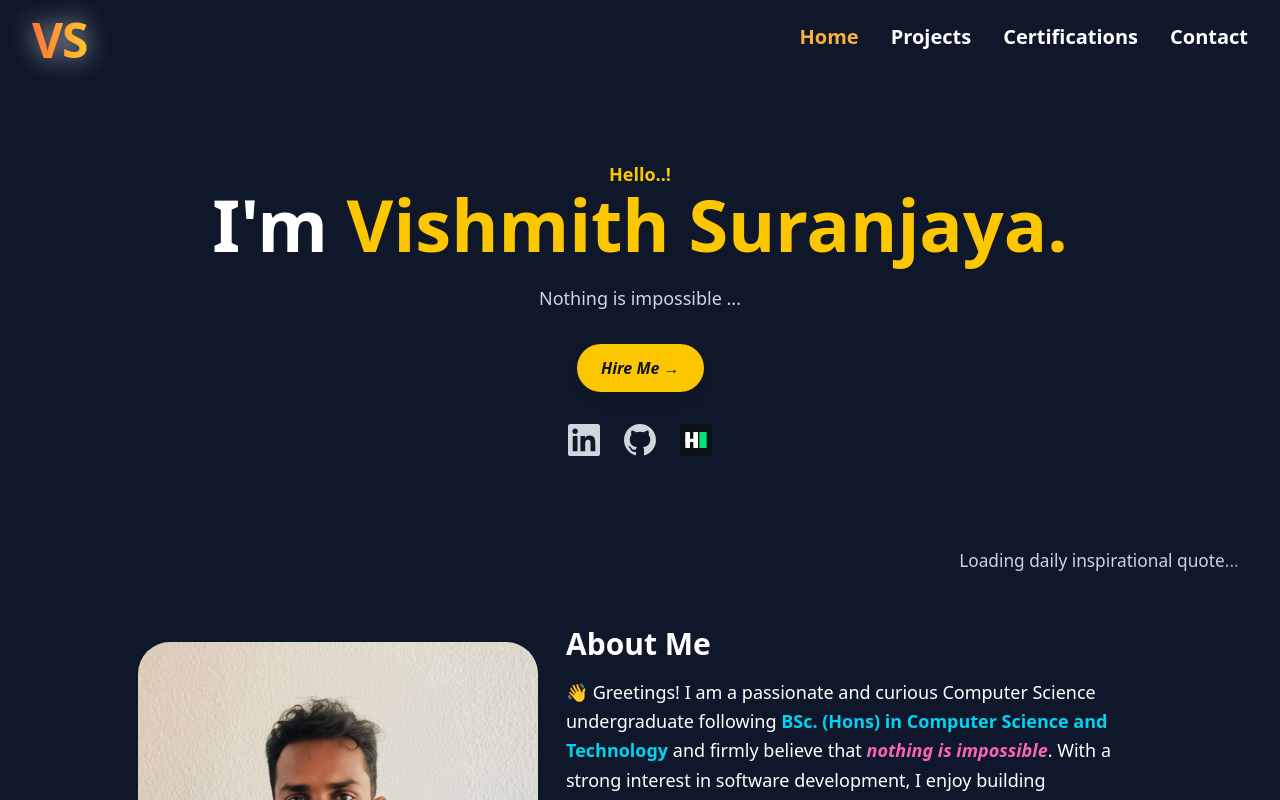
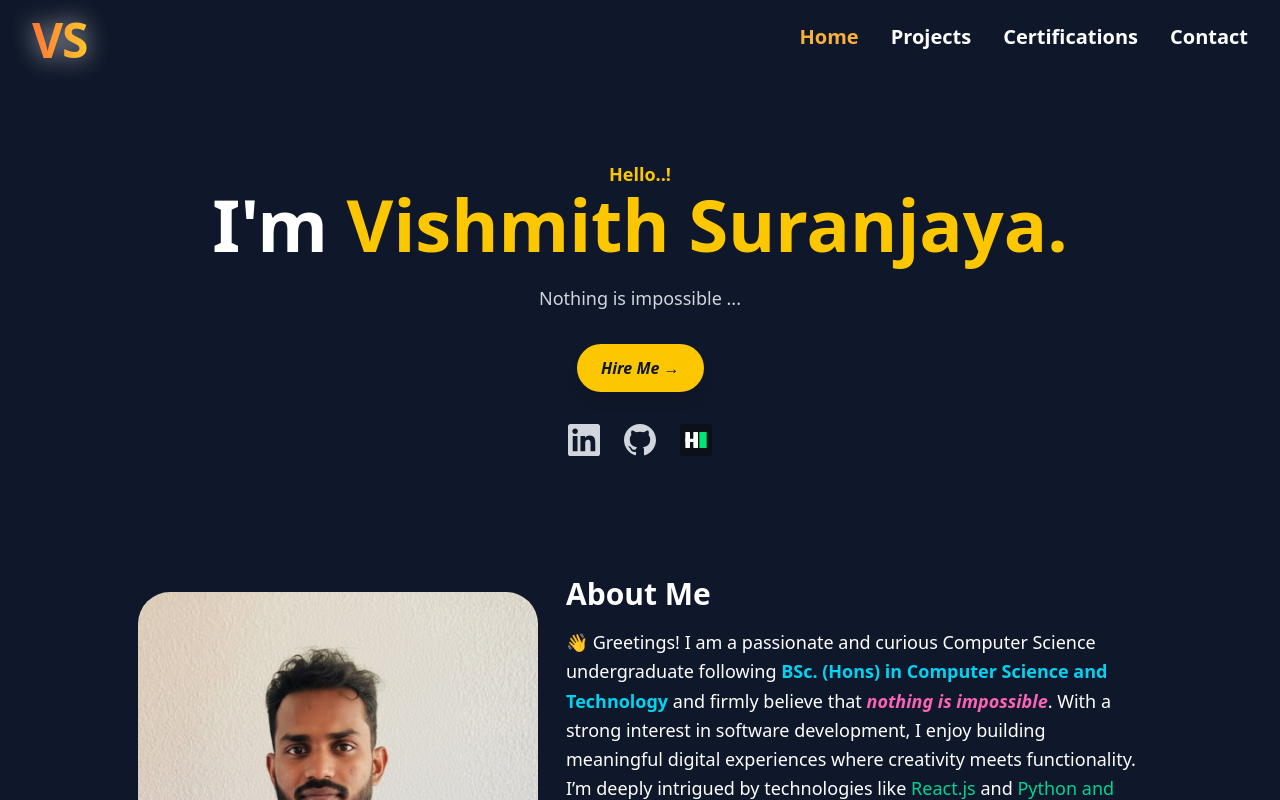
Before and after one commit to vishmithSuranjaya/portfolio_v2, a React (Vite) app: page / in a window 1280 px wide. Shown: the top 800 px of the page. Built offline with nearby package versions, Linux system fonts and the light colour scheme; no server answers; the database is empty.

Commit message:
removed the runningphrase from the homepage

```diff
--- a/src/Pages/Home.jsx
+++ b/src/Pages/Home.jsx
@@ -3,7 +3,6 @@ import { Helmet } from 'react-helmet-async'
 import Navbar from '../Components/Navbar/Navbar'
 import AboutMe from '../Components/about_me/AboutMe'
 import WelcomeSection from '../Components/welcome_section/WelcomeSection'
-import RunningPhrase from '../Components/RunningPhrase/RunningPhrase'
 import Experience from '../Components/experience/Experiences'
 import ProjectsDetails_home from '../Components/Firebase_Retreive/ProjectDetails_home'
 
@@ -33,7 +32,6 @@ const Home = () => {
         }`}</script>
       </Helmet>
   <WelcomeSection />
-  <RunningPhrase text="I build clean, accessible UIs — React, Tailwind, Firebase. Let's build something together!" />
   <AboutMe />
       <Experience />
       <ProjectsDetails_home />
```
